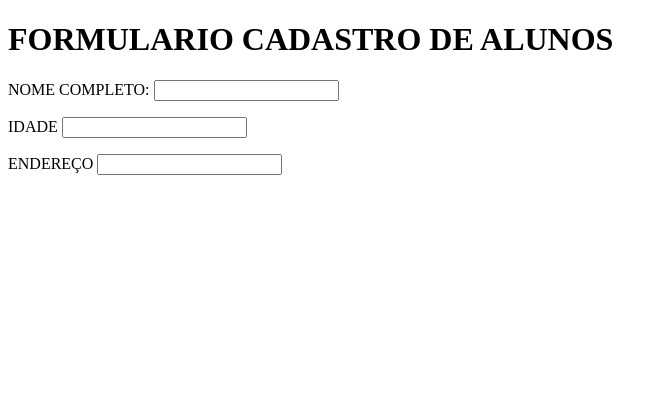
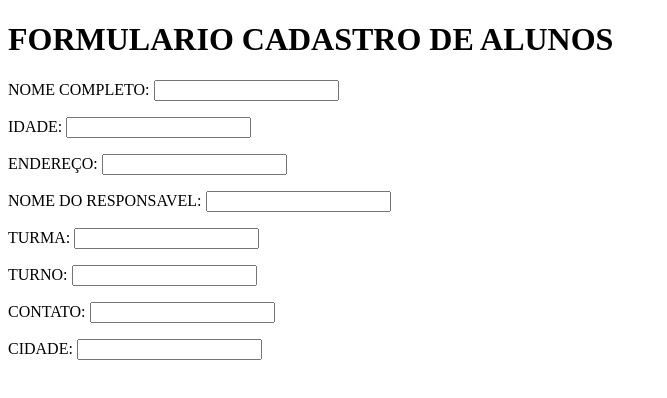
Before and after one commit to Lirielamarall/FORMULARIO, a plain HTML site: page index.html in a window 1280 px wide. Shown: the whole page, without its empty margins (0-667 px from the left). Drawn offline with Linux system fonts and the light colour scheme.

Commit message:
Update index.html

```diff
--- a/index.html
+++ b/index.html
@@ -10,9 +10,13 @@
     <H1>FORMULARIO CADASTRO DE ALUNOS</H1>
 <FORM>
    <P>NOME COMPLETO: <INPUT TYPE="TEXT" NAME="NOME" ID="NOME"</P>
-   <P>IDADE <INPUT TYPE="TEXT" NAME="IDADE" ID="NOME"</P>
-   <P>ENDEREÇO <INPUT TYPE="TEXT" NAME="ENDEREÇO" ID="NOME"</P>
-
+   <P>IDADE: <INPUT TYPE="TEXT" NAME="IDADE" ID="IDADE"</P>
+   <P>ENDEREÇO: <INPUT TYPE="TEXT" NAME="ENDEREÇO" ID="ENDEREÇO"</P>
+   <P>NOME DO RESPONSAVEL: <INPUT TYPE="TEXT" NAME="NOME DO RESPONSAVEL" ID="NOME DO RESPONSAVEL"</P>
+   <P>TURMA: <INPUT TYPE="TEXT" NAME="TURMA" ID="TURMA"</P>
+    <P>TURNO: <INPUT TYPE="TEXT" NAME="TURNO" ID="TURNO"</P>
+    <P>CONTATO: <INPUT TYPE="TEXT" NAME="CONTATO" ID="CONTATO"</P>
+     <P>CIDADE: <INPUT TYPE="TEXT" NAME="CIDADE" ID="CIDADE"</P>
 </FORM>
 
 
```
